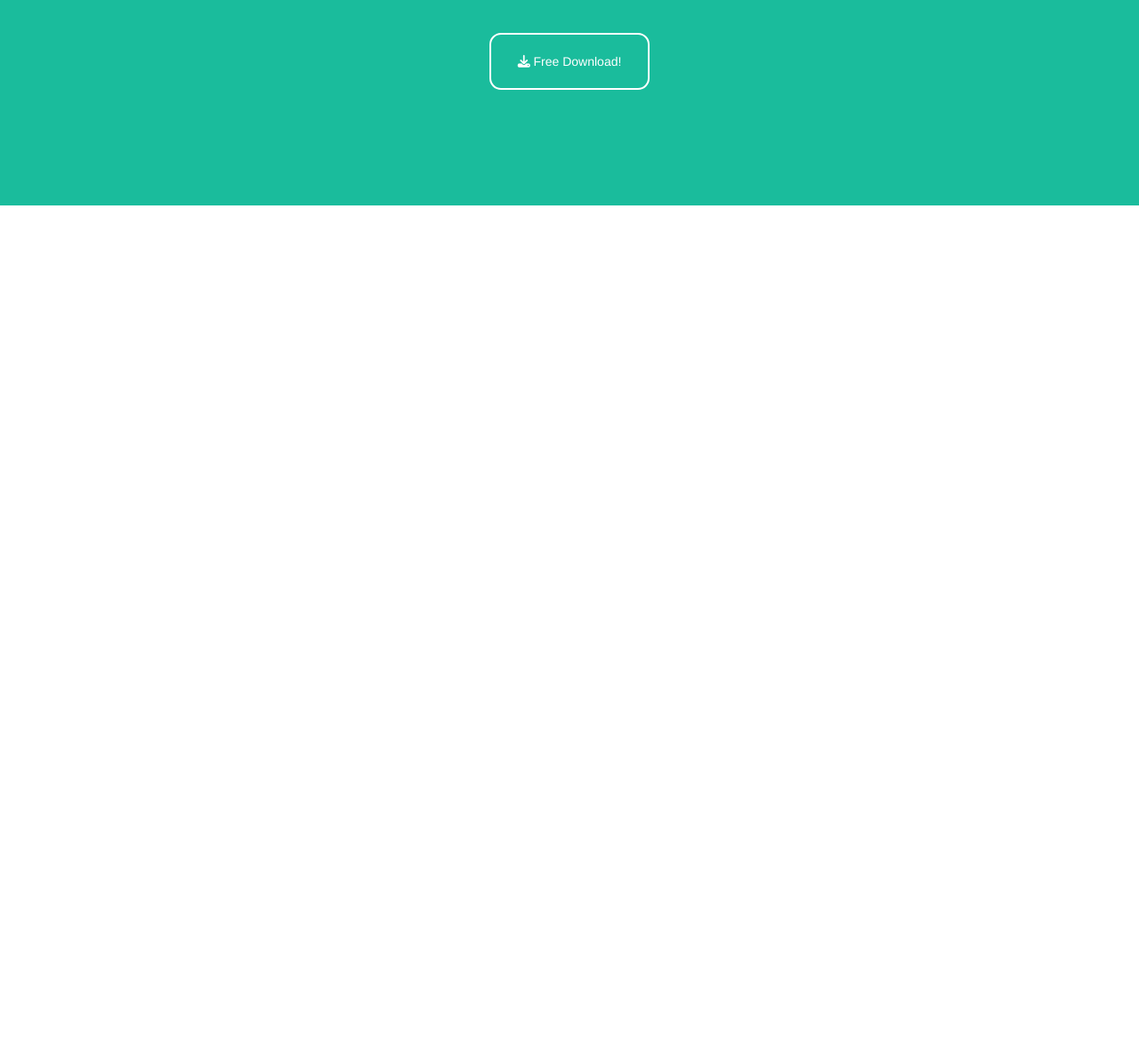
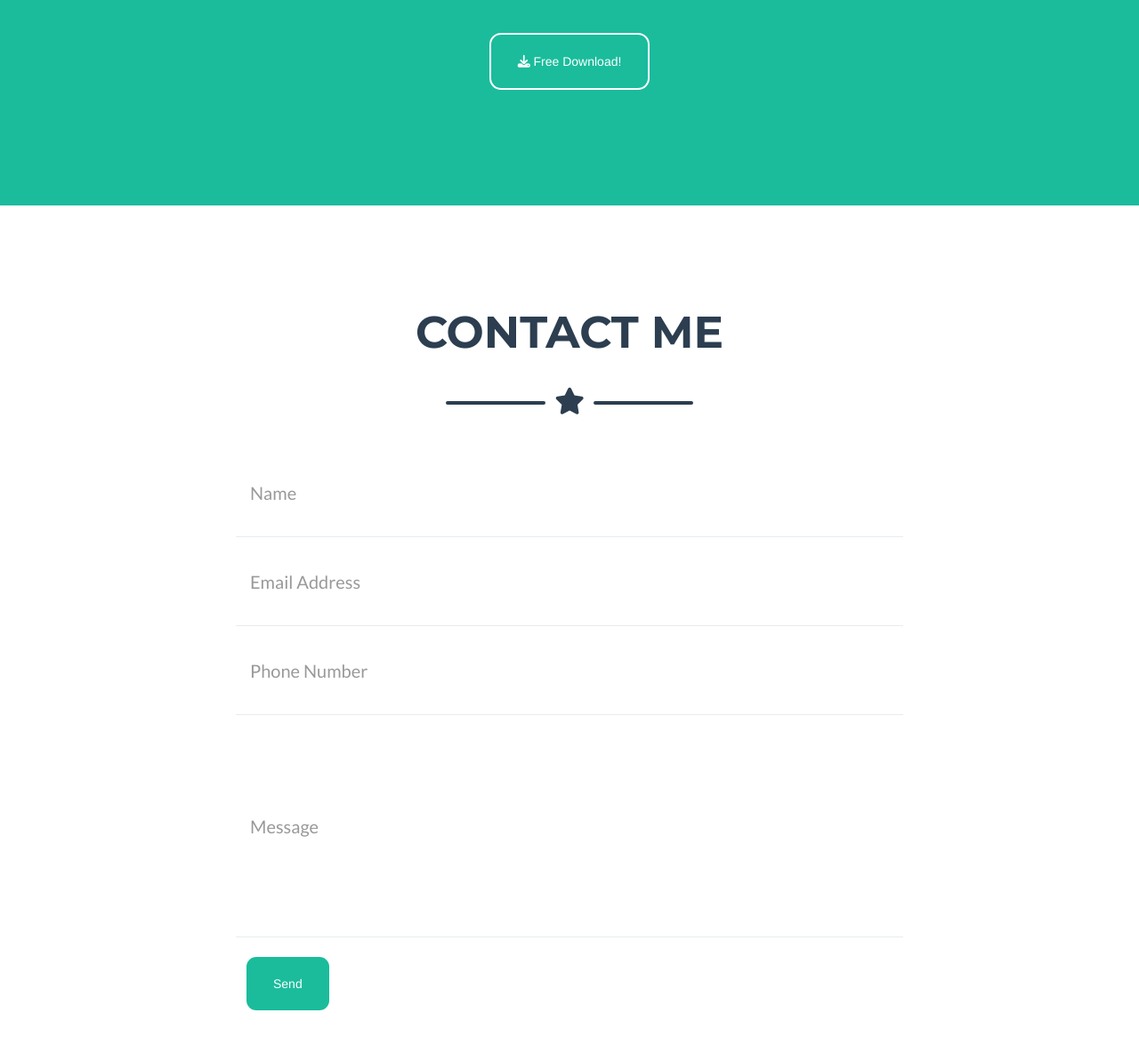
Before and after one commit to marco-de-clara/html-css-bootstrap-freelancer, a plain HTML site: page index.html in a window 1280 px wide. Shown: the part 2213-3388 px from the top of the page at 89% size. Before the commit the page ends 2444 px from the top, so only its background shows below. Drawn offline with nearby package versions, Linux system fonts and the light colour scheme.

Commit message:
Added Contact Me section

```diff
--- a/index.html
+++ b/index.html
@@ -130,5 +130,34 @@
                 </div>
             </div>
         </section>
+        <section id="contact-me" class="sections light-bg">
+            <div class="container">
+                <h2 class="monts-title text-uppercase">
+                    contact me
+                </h2>
+                <div class="padding-deco visible-xs-inline-block visible-sm-inline-block visible-md-inline-block visible-lg-inline-block">
+                    <div class="padding-line">
+                        <div class="line"></div>
+                    </div>
+                    <div class="star fas fa-star"></div>
+                    <div class="padding-line">
+                        <div class="line"></div>
+                    </div>
+                </div>
+                <div class="row">
+                    <div class="col-md-8 col-md-offset-2 text-left">
+                        <input class="form-control input-lg border-bot lato-text" type="text" placeholder="Name">
+                        <input class="form-control input-lg border-bot lato-text" type="text" placeholder="Email Address">
+                        <input class="form-control input-lg border-bot lato-text" type="text" placeholder="Phone Number">
+                        <input class="form-control input-lg border-bot lato-text message-height" type="text" placeholder="Message">
+                    </div>
+                </div>
+                <div class="col-md-2 col-md-offset-2">
+                    <a class="btn btn-outline pull-left btn-stats font-weight-bold mr-top" href="#" role="button">
+                        Send
+                    </a>
+                </div>
+            </div>
+        </section>
     </body>
 </html>
--- a/style.css
+++ b/style.css
@@ -111,3 +111,27 @@ main {
     border: 2px solid;
     padding: 2rem 3rem;
 }
+
+.input-lg {
+    height: 100px;
+}
+
+.border-bot {
+    border: none;
+    border-radius: 0;
+    box-shadow: none;
+    border-bottom: 1px solid #e9ecef;
+}
+
+.btn:hover {
+    color: #ffffff;
+    background-color: #159a80;
+}
+
+.mr-top {
+    margin-top: 20px;
+}
+
+.message-height {
+    height: 250px;
+}
```
